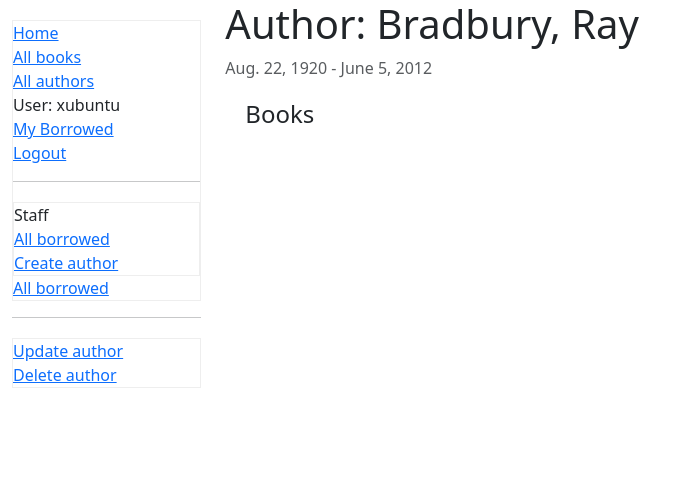
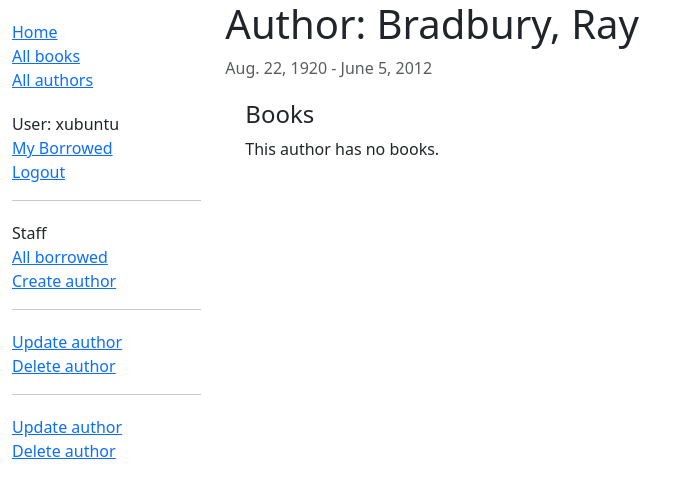
Before and after one commit to jairorsd/locallibrary, a Django app: page /catalog/author/4/ in a window 1280 px wide. Shown: the top 498 px of the page, without its empty margins (0-690 px from the left). Run offline with Django 4.2, Linux system fonts and the light colour scheme; a user stored in the database is signed in; data comes from the database, SQL or seed files in the repository; both versions use the stored data as it was after the commit.

Commit message:
alterando template genérico

```diff
--- a/catalog/static/css/styles.css
+++ b/catalog/static/css/styles.css
@@ -2,5 +2,4 @@
     margin-top: 20px;
     padding: 0;
     list-style: none;
-    border: 1px solid #eee;
   }
--- a/catalog/templates/base_generic.html
+++ b/catalog/templates/base_generic.html
@@ -23,10 +23,13 @@
             <li><a href="{% url 'index' %}">Home</a></li>
             <li><a href="{% url 'books' %}">All books</a></li>
             <li><a href="{% url 'authors' %}">All authors</a></li>
+          </ul>
             {% if user.is_authenticated %}
+            <ul class="sidebar-nav">
               <li>User: {{ user.get_username }}</li>
               <li><a href="{% url 'my-borrowed' %}">My Borrowed</a></li>
               <li><a href="{% url 'logout' %}?next={{ request.path }}">Logout</a></li>
+            </ul>
               {% if user.is_staff %}
               <hr>
               <ul class="sidebar-nav">
@@ -36,8 +39,16 @@
                 <li><a href="{% url 'author-create' %}">Create author</a></li>
                 {% endif %}
               </ul>
+              <hr>
+              <ul class="sidebar-nav">
+                {% if perms.catalog.update_author %}
+                <li><a href="">Update author</a></li>
                 {% endif %}
-                <li><a href="{% url 'all-borrowed' %}?next={{ request.path }}">All borrowed</a></li>
+                {% if perms.catalog.delete_author %}
+                <li><a href="">Delete author</a></li>
+                {% endif %}
+              </ul>
+              {% endif %}
             {% else %}
             <li><a href="{% url 'login' %}?next={{ request.path }}">Login</a></li>
             {% endif %}
--- a/catalog/templates/catalog/author_detail.html
+++ b/catalog/templates/catalog/author_detail.html
@@ -24,9 +24,13 @@
   <div style="margin-left:20px;margin-top:20px">
     <h4>Books</h4>
 
+    {% if author.book_set.all %}
     {% for book in author.book_set.all %}
       <a href="">{{ book.title }}</a> <strong>({{ book.bookinstance_set.all.count }})</strong>
       <p style="text-align: justify;">{{ book.summary }}</p>
     {% endfor %}
+    {% else %}
+    <p>This author has no books.</p>
+    {% endif %}
   </div>
 {% endblock %}
--- a/catalog/views.py
+++ b/catalog/views.py
@@ -109,7 +109,7 @@ import datetime
 
 from django.contrib.auth.decorators import login_required, permission_required
 from django.shortcuts import get_object_or_404
-from django.http import HttpResponseRedirect
+from django.http import Http404, HttpResponseRedirect
 from django.urls import reverse
 
 from catalog.forms import RenewBookForm
```
Also changed, not shown: db.sqlite3. Lines whose indentation alone changed are shown as unchanged.
